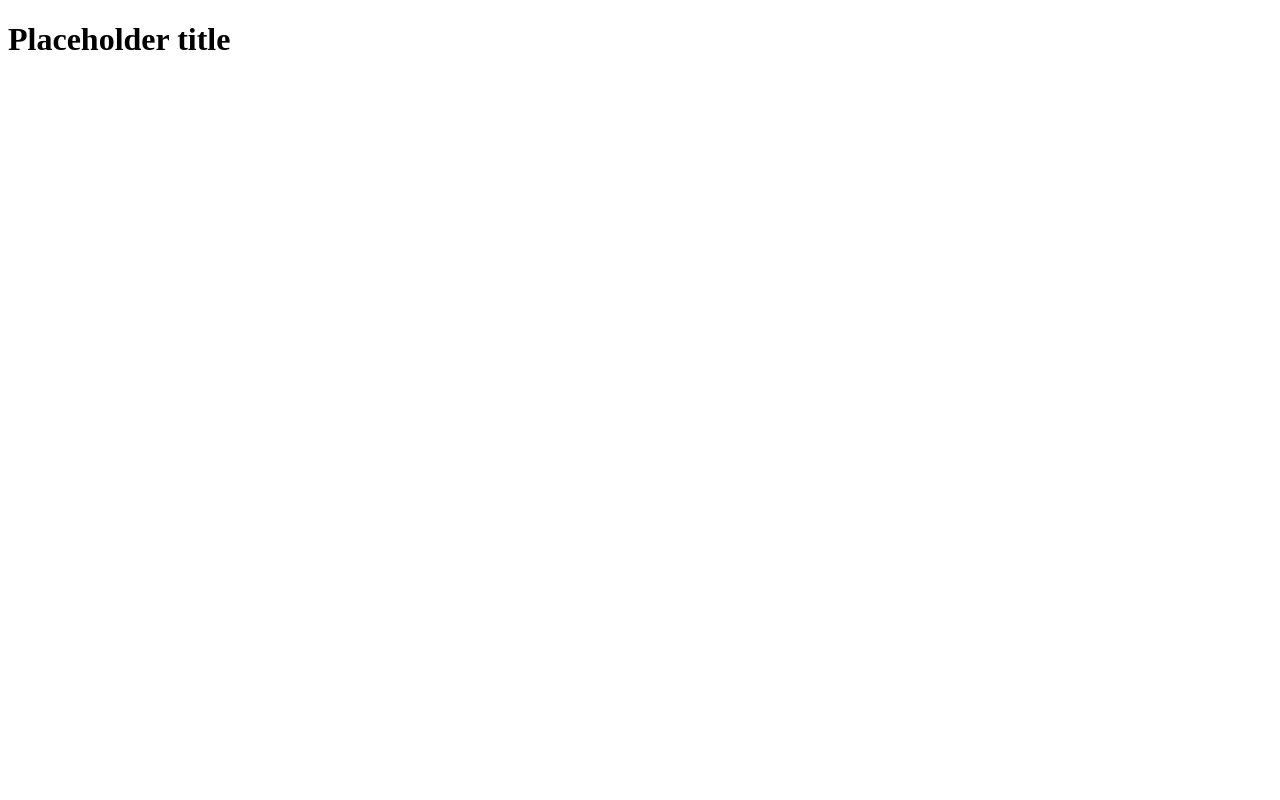
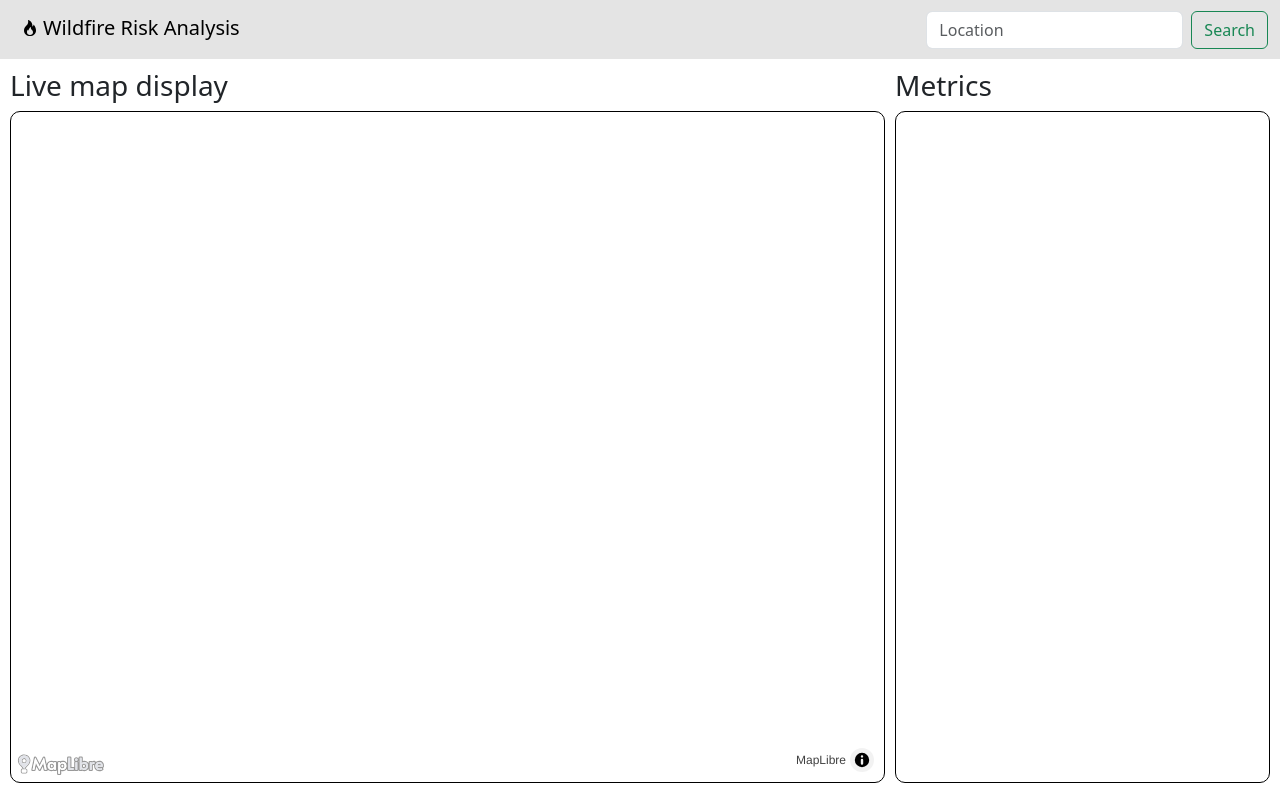
Before and after one commit to KingL0ui5/Wildfire-Risk-Analysis, a plain HTML site: page frontend/index.html in a window 1280 px wide. Drawn offline with nearby package versions, Linux system fonts and the light colour scheme; no server answers.

Commit message:
First Prototype UI with Interactive map and metrics

```diff
--- /dev/null
+++ b/frontend/app.js
@@ -0,0 +1,7 @@
+    const map = new maplibregl.Map({
+        container: 'map', // container id
+        style: 'https://api.maptiler.com/maps/streets-v2/style.json?key=5Vd1Ny9BxtDQJ9GTpLcX',
+        center: [-120.5, 43.8], // starting position [lng, lat]
+        zoom: 7, // starting zoom
+        maplibreLogo: true
+    });
--- a/frontend/index.html
+++ b/frontend/index.html
@@ -1,11 +1,46 @@
 <!DOCTYPE html>
 <html lang="en">
+
 <head>
-    <meta charset="UTF-8">
-    <meta name="Wildfire detection UI" content="width=device-width, initial-scale=1.0">
-    <title>Document</title>
+    <title>Wildfire Risk Analysis Map</title>
+
+    <meta charset='utf-8'>
+    <meta name="viewport" content="width=device-width, initial-scale=1">
+
+    <link href="https://cdn.jsdelivr.net/npm/bootstrap@5.3.8/dist/css/bootstrap.min.css" rel="stylesheet"
+        integrity="sha384-sRIl4kxILFvY47J16cr9ZwB07vP4J8+LH7qKQnuqkuIAvNWLzeN8tE5YBujZqJLB" crossorigin="anonymous">
+    <link rel='stylesheet' href='https://unpkg.com/maplibre-gl@5.9.0/dist/maplibre-gl.css' />
+    <link rel="stylesheet" href="./style.css">
+
+    <script src='https://unpkg.com/maplibre-gl@5.9.0/dist/maplibre-gl.js'></script>
 </head>
+
 <body>
-    <h1>Placeholder title</h1>
+    <nav class="navbar">
+        <div class="container-fluid">
+            <a class="navbar-brand">
+                <svg class="icon"xmlns="http://www.w3.org/2000/svg" width="16" height="16" fill="currentColor" class="bi bi-fire" viewBox="0 0 16 16"> <path d="M8 16c3.314 0 6-2 6-5.5 0-1.5-.5-4-2.5-6 .25 1.5-1.25 2-1.25 2C11 4 9 .5 6 0c.357 2 .5 4-2 6-1.25 1-2 2.729-2 4.5C2 14 4.686 16 8 16m0-1c-1.657 0-3-1-3-2.75 0-.75.25-2 1.25-3C6.125 10 7 10.5 7 10.5c-.375-1.25.5-3.25 2-3.5-.179 1-.25 2 1 3 .625.5 1 1.364 1 2.25C11 14 9.657 15 8 15" />
+                </svg>Wildfire Risk Analysis</a>
+            <form class="d-flex" role="search">
+                <input class="form-control me-2" type="search" placeholder="Location" aria-label="Search" />
+                <button class="btn btn-outline-success" type="submit">Search</button>
+            </form>
+        </div>
+    </nav>
+    <div class="dashboard">
+        <div class="map-container">
+            <h3>Live map display</h3>
+            <div class="data-section" id="map"></div>
+        </div>
+
+        <div class="metrics-container">
+            <h3>Metrics</h3>
+            <div class="data-section" id="metrics">
+            </div>
+
+        </div>
+    </div>
+    <script src="app.js"></script>
 </body>
+
 </html>
--- a/frontend/style.css
+++ b/frontend/style.css
@@ -0,0 +1,40 @@
+body { margin: 0; padding: 0; }
+html, body { height: 100%; }
+
+.navbar {
+    background-color: rgba(225, 225, 225, 0.873);
+}
+
+.icon{
+    margin: 0px 5px 3px 10px;
+    height: 30px;
+}
+.dashboard{
+    height: calc(100vh - 56px - 30px);
+    display: flex;
+    flex-direction: row;
+    gap: 10px;
+    margin: 10px;
+}
+
+.map-container{
+    display: flex;
+    flex-direction: column;
+    width: 70%;
+}
+
+.metrics-container{
+    display: flex;
+    flex-direction: column;
+    width: 30%;
+}
+
+#map{
+    flex: 1;
+}
+
+.data-section {
+    border-radius: 10px;
+    border: solid black 1px;
+    height: 100%
+}
```
